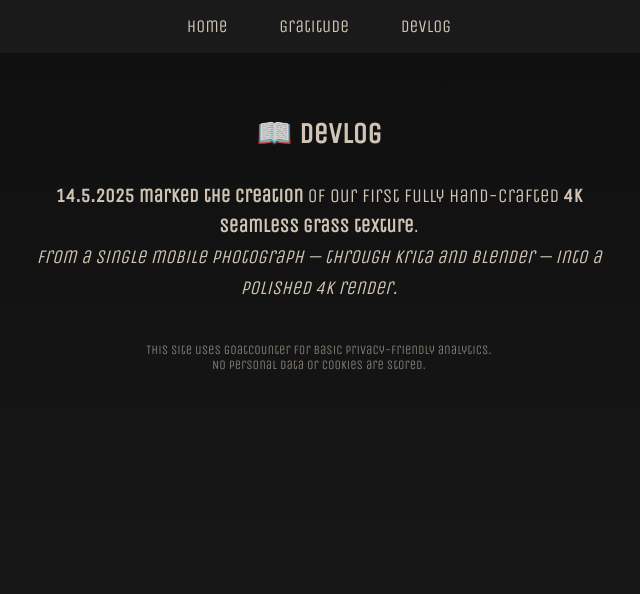
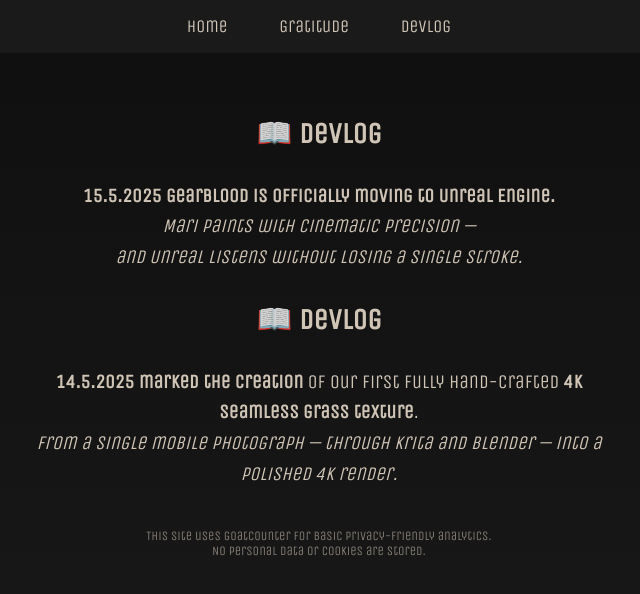
Before and after one commit to L4evis/gearblood-landing-page, a plain HTML site: page devlog.html in a window 1280 px wide. Shown: the whole page, without its empty margins (321-961 px from the left). Drawn offline with nearby package versions, Linux system fonts and the light colour scheme.

Commit message:
Add files via upload

```diff
--- a/devlog.html
+++ b/devlog.html
@@ -82,6 +82,10 @@
 
 
 <div class="content">
+<h2>📖 Devlog</h2>
+  <p><strong>15.5.2025 GearBlood is officially moving to Unreal Engine.</strong><br>
+  <em>Mari paints with cinematic precision — <br>
+and Unreal listens without losing a single stroke.</em></p>
   <h2>📖 Devlog</h2>
   <p><strong>14.5.2025 marked the creation</strong> of our first fully hand-crafted <strong>4K seamless grass texture</strong>.<br>
   <em>From a single mobile photograph — through Krita and Blender — into a polished 4K render.</em></p>
```
Also changed, not shown: index.html (+1 -1 lines).
